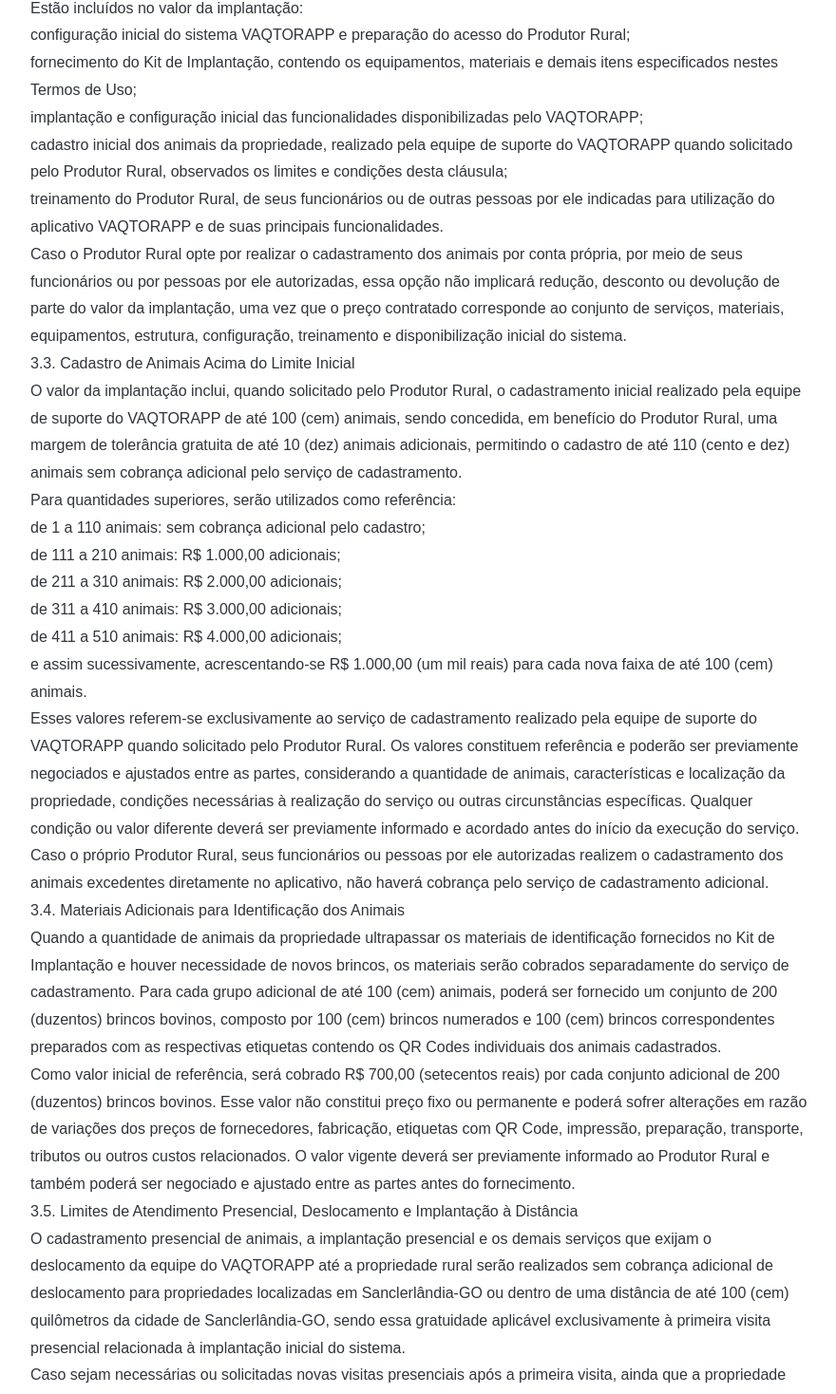
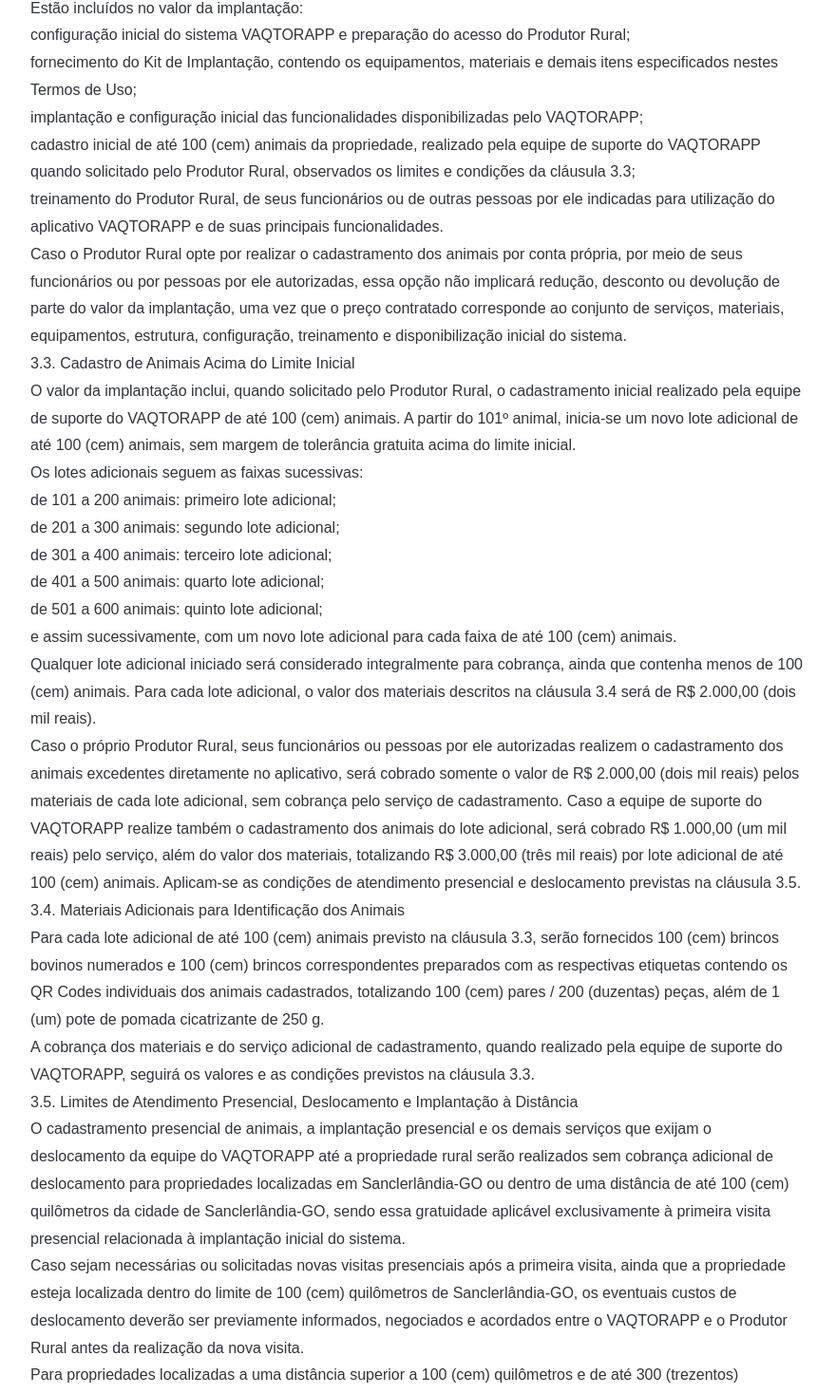
Before and after one commit to helvioco-source/vaqtorapp, a Next.js app: page /termos-de-uso in a window 1280 px wide. Shown: the part 1653-3121 px from the top of the page at 95% size, without its empty margins (199-1079 px from the left). Built offline with nearby package versions, Linux system fonts and the light colour scheme.

Commit message:
Atualiza Termos de Uso V1.3

```diff
--- a/app/termos-de-uso/page.tsx
+++ b/app/termos-de-uso/page.tsx
@@ -173,8 +173,9 @@
               fornecimento do Kit de Implantação, treinamento, cadastramento
               inicial dos animais quando solicitado pelo Produtor Rural e demais
               serviços e materiais previstos nestes Termos de Uso. Essa condição
-              não afasta eventuais direitos decorrentes de garantia legal ou
-              contratual aplicáveis aos produtos fornecidos.
+              não afasta os direitos legais aplicáveis, inclusive eventuais
+              direitos decorrentes de garantia legal ou contratual dos produtos
+              fornecidos.
             </p>
 
             <h3>3.2. Serviços e Itens Incluídos na Implantação</h3>
@@ -194,9 +195,9 @@
                 disponibilizadas pelo VAQTORAPP;
               </li>
               <li>
-                cadastro inicial dos animais da propriedade, realizado pela
-                equipe de suporte do VAQTORAPP quando solicitado pelo Produtor
-                Rural, observados os limites e condições desta cláusula;
+                cadastro inicial de até 100 (cem) animais da propriedade,
+                realizado pela equipe de suporte do VAQTORAPP quando solicitado pelo Produtor
+                Rural, observados os limites e condições da cláusula 3.3;
               </li>
               <li>
                 treinamento do Produtor Rural, de seus funcionários ou de outras
@@ -219,68 +220,60 @@
             <p>
               O valor da implantação inclui, quando solicitado pelo Produtor
               Rural, o cadastramento inicial realizado pela equipe de suporte do
-              VAQTORAPP de até 100 (cem) animais, sendo concedida, em benefício
-              do Produtor Rural, uma margem de tolerância gratuita de até 10
-              (dez) animais adicionais, permitindo o cadastro de até 110 (cento
-              e dez) animais sem cobrança adicional pelo serviço de
-              cadastramento.
+              VAQTORAPP de até 100 (cem) animais. A partir do 101º animal,
+              inicia-se um novo lote adicional de até 100 (cem) animais, sem
+              margem de tolerância gratuita acima do limite inicial.
             </p>
 
-            <p>Para quantidades superiores, serão utilizados como referência:</p>
+            <p>Os lotes adicionais seguem as faixas sucessivas:</p>
 
             <ul>
-              <li>de 1 a 110 animais: sem cobrança adicional pelo cadastro;</li>
-              <li>de 111 a 210 animais: R$ 1.000,00 adicionais;</li>
-              <li>de 211 a 310 animais: R$ 2.000,00 adicionais;</li>
-              <li>de 311 a 410 animais: R$ 3.000,00 adicionais;</li>
-              <li>de 411 a 510 animais: R$ 4.000,00 adicionais;</li>
+              <li>de 101 a 200 animais: primeiro lote adicional;</li>
+              <li>de 201 a 300 animais: segundo lote adicional;</li>
+              <li>de 301 a 400 animais: terceiro lote adicional;</li>
+              <li>de 401 a 500 animais: quarto lote adicional;</li>
+              <li>de 501 a 600 animais: quinto lote adicional;</li>
               <li>
-                e assim sucessivamente, acrescentando-se R$ 1.000,00 (um mil
-                reais) para cada nova faixa de até 100 (cem) animais.
+                e assim sucessivamente, com um novo lote adicional para cada
+                faixa de até 100 (cem) animais.
               </li>
             </ul>
 
             <p>
-              Esses valores referem-se exclusivamente ao serviço de cadastramento
-              realizado pela equipe de suporte do VAQTORAPP quando solicitado
-              pelo Produtor Rural. Os valores constituem referência e poderão ser
-              previamente negociados e ajustados entre as partes, considerando a
-              quantidade de animais, características e localização da propriedade,
-              condições necessárias à realização do serviço ou outras
-              circunstâncias específicas. Qualquer condição ou valor diferente
-              deverá ser previamente informado e acordado antes do início da
-              execução do serviço.
+              Qualquer lote adicional iniciado será considerado integralmente
+              para cobrança, ainda que contenha menos de 100 (cem) animais.
+              Para cada lote adicional, o valor dos materiais descritos na
+              cláusula 3.4 será de R$ 2.000,00 (dois mil reais).
             </p>
 
             <p>
               Caso o próprio Produtor Rural, seus funcionários ou pessoas por ele
               autorizadas realizem o cadastramento dos animais excedentes
-              diretamente no aplicativo, não haverá cobrança pelo serviço de
-              cadastramento adicional.
+              diretamente no aplicativo, será cobrado somente o valor de
+              R$ 2.000,00 (dois mil reais) pelos materiais de cada lote adicional,
+              sem cobrança pelo serviço de cadastramento.
+              Caso a equipe de suporte do VAQTORAPP realize também o
+              cadastramento dos animais do lote adicional, será cobrado
+              R$ 1.000,00 (um mil reais) pelo serviço, além do valor dos
+              materiais, totalizando R$ 3.000,00 (três mil reais) por lote
+              adicional de até 100 (cem) animais. Aplicam-se as condições de
+              atendimento presencial e deslocamento previstas na cláusula 3.5.
             </p>
 
             <h3>3.4. Materiais Adicionais para Identificação dos Animais</h3>
             <p>
-              Quando a quantidade de animais da propriedade ultrapassar os
-              materiais de identificação fornecidos no Kit de Implantação e houver
-              necessidade de novos brincos, os materiais serão cobrados
-              separadamente do serviço de cadastramento. Para cada grupo
-              adicional de até 100 (cem) animais, poderá ser fornecido um conjunto
-              de 200 (duzentos) brincos bovinos, composto por 100 (cem) brincos
+              Para cada lote adicional de até 100 (cem) animais previsto na
+              cláusula 3.3, serão fornecidos 100 (cem) brincos bovinos
               numerados e 100 (cem) brincos correspondentes preparados com as
               respectivas etiquetas contendo os QR Codes individuais dos animais
-              cadastrados.
+              cadastrados, totalizando 100 (cem) pares / 200 (duzentas) peças,
+              além de 1 (um) pote de pomada cicatrizante de 250 g.
             </p>
 
             <p>
-              Como valor inicial de referência, será cobrado R$ 700,00 (setecentos
-              reais) por cada conjunto adicional de 200 (duzentos) brincos
-              bovinos. Esse valor não constitui preço fixo ou permanente e poderá
-              sofrer alterações em razão de variações dos preços de fornecedores,
-              fabricação, etiquetas com QR Code, impressão, preparação, transporte,
-              tributos ou outros custos relacionados. O valor vigente deverá ser
-              previamente informado ao Produtor Rural e também poderá ser
-              negociado e ajustado entre as partes antes do fornecimento.
+              A cobrança dos materiais e do serviço adicional de cadastramento,
+              quando realizado pela equipe de suporte do VAQTORAPP, seguirá os
+              valores e as condições previstos na cláusula 3.3.
             </p>
 
             <h3>3.5. Limites de Atendimento Presencial, Deslocamento e Implantação à Distância</h3>
@@ -351,6 +344,20 @@
               hospedagem, alimentação e demais despesas necessárias. Esse
               atendimento presencial não constitui obrigação decorrente da
               contratação regular do sistema VAQTORAPP.
+            </p>
+
+            <h3>3.6. Reajuste da Mensalidade</h3>
+            <p>
+              A mensalidade poderá ser reajustada a critério do VAQTORAPP,
+              somente após um período mínimo de 12 (doze) meses contado da
+              contratação ou do último reajuste efetivamente aplicado. O
+              reajuste não será automático nem obrigatório e, quando aplicado,
+              considerará a variação acumulada do Índice Nacional de Preços ao
+              Consumidor Amplo (IPCA) ou de índice oficial que venha a
+              substituí-lo. O Produtor Rural deverá ser comunicado com
+              antecedência mínima de 30 (trinta) dias antes da entrada em vigor
+              do novo valor. A ausência de reajuste em determinado período não
+              gera reajuste retroativo nem obrigação de aplicá-lo.
             </p>
 
             <h2>4. Kit de Implantação</h2>
@@ -424,6 +431,17 @@
               manutenção, falhas técnicas ou fatores externos.
             </p>
 
+            <p>
+              As partes não responderão pelo descumprimento de obrigações
+              diretamente decorrente de caso fortuito ou força maior, enquanto
+              perdurarem seus efeitos impeditivos, respeitados os direitos
+              legais aplicáveis. Em caso de força maior ou caso fortuito que
+              impossibilite a continuidade dos serviços ou o cumprimento das
+              obrigações contratuais, o contrato poderá ser rescindido
+              imediatamente por qualquer das partes, mediante comunicação à
+              outra parte e apresentação da respectiva justificativa.
+            </p>
+
             <h2>9. Propriedade Intelectual</h2>
             <p>
               O VAQTORAPP, sua identidade visual, estrutura, funcionalidades,
@@ -442,9 +460,59 @@
 
             <h2>11. Encerramento da Utilização</h2>
             <p>
+              A assinatura terá vigência inicial de 12 (doze) meses a partir
+              da contratação e será renovada automaticamente por períodos
+              sucessivos de 12 (doze) meses, salvo manifestação de qualquer
+              das partes pela não renovação, comunicada à outra parte antes
+              do término do período vigente, preferencialmente com antecedência
+              mínima de 30 (trinta) dias. A renovação automática não implicará
+              nova cobrança do valor único de implantação. Após a renovação,
+              permanecem devidos apenas a assinatura mensal e eventuais
+              serviços adicionais expressamente solicitados, sem prejuízo das
+              obrigações pendentes anteriores previstas nesta cláusula.
+            </p>
+
+            <p>
+              O Produtor Rural poderá cancelar a assinatura a qualquer momento,
+              mediante comunicação ao VAQTORAPP, sem multa de cancelamento,
+              inclusive durante a vigência inicial ou os períodos de renovação.
+              O cancelamento não dará direito à restituição do valor da
+              implantação já realizada, observada a cláusula 3.1 e respeitados
+              os direitos legais aplicáveis.
+            </p>
+
+            <p>
+              Qualquer das partes poderá comunicar à outra sua intenção de
+              não renovar ou rescindir a contratação, preferencialmente com
+              antecedência mínima de 30 (trinta) dias, observadas as condições
+              destes Termos e os direitos legais aplicáveis, sem prejuízo dos
+              valores vencidos e dos serviços já prestados. Essa antecedência
+              não impede o cancelamento da assinatura pelo Produtor Rural a
+              qualquer momento, sem multa, nem a rescisão imediata nas situações
+              previstas na cláusula 8. A renovação automática não impede o
+              cancelamento nem a rescisão durante o período vigente.
+            </p>
+
+            <p>
+              Em caso de inadimplência por mais de 40 (quarenta) dias, o
+              VAQTORAPP poderá suspender o acesso ao sistema até a
+              regularização dos valores pendentes. A suspensão não implica
+              cancelamento automático da contratação. Após a regularização,
+              o acesso poderá ser restabelecido.
               O acesso ao VAQTORAPP poderá ser encerrado nas hipóteses
-              previstas na contratação, inclusive em caso de inadimplência,
-              uso indevido do sistema ou descumprimento destes Termos.
+              previstas na contratação, inclusive por uso indevido do sistema
+              ou outros descumprimentos destes Termos. A inadimplência seguirá
+              a regra de suspensão acima, sem encerramento automático ou
+              específico da contratação por esse motivo.
+            </p>
+
+            <p>
+              O encerramento, o cancelamento, a rescisão ou a não renovação
+              não extinguirão as obrigações pendentes constituídas até o
+              término da contratação, inclusive os valores devidos, nem as
+              obrigações que, por sua natureza, devam permanecer vigentes,
+              como as relativas à proteção de dados pessoais e à propriedade
+              intelectual.
             </p>
 
             <h2>12. Proteção de Dados Pessoais</h2>
```
